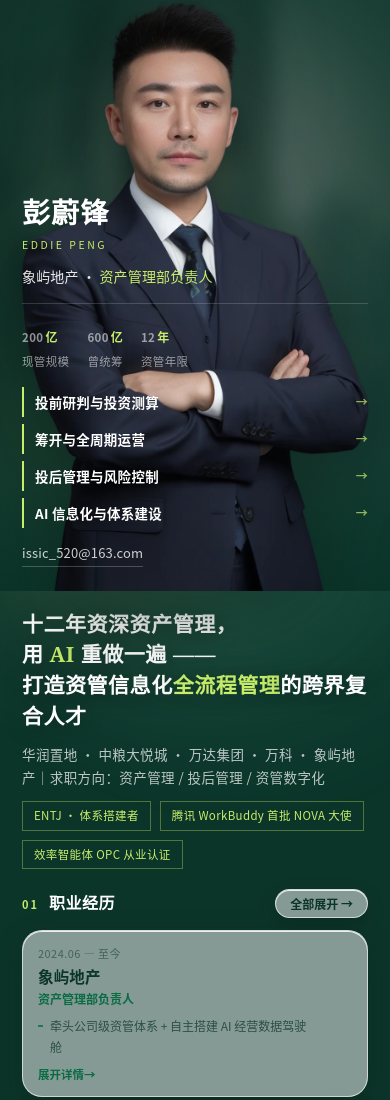
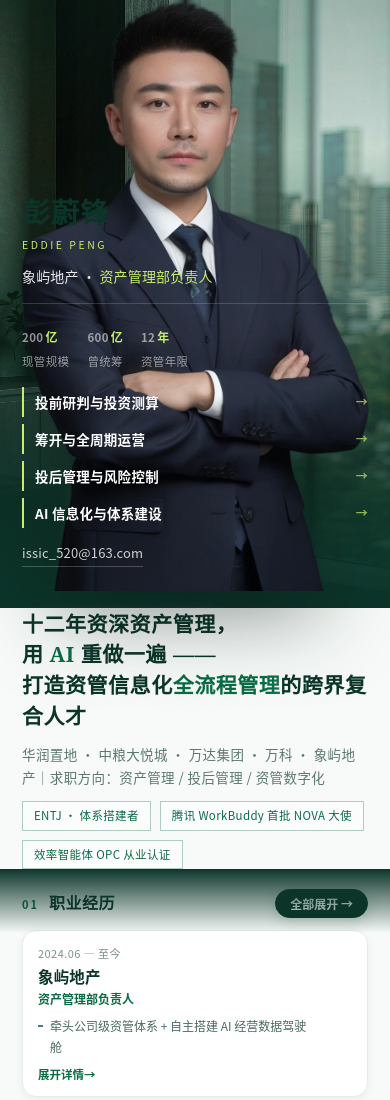
Before and after one commit to eeey1105/eddie-resume, a plain HTML site: page index.html in a window 390 px wide. Shown: the top 1100 px of the page. Drawn offline with Linux system fonts and the light colour scheme.

```diff
--- a/index.html
+++ b/index.html
@@ -17,7 +17,7 @@
 }
 *{box-sizing:border-box;margin:0;padding:0;}
 html{-webkit-text-size-adjust:100%;}
-body{background:var(--forest);color:#fff;font-family:var(--sans);font-size:16px;line-height:1.7;letter-spacing:.01em;-webkit-font-smoothing:antialiased;}
+body{background:#F7FAF8;color:#0C352A;font-family:var(--sans);font-size:16px;line-height:1.7;letter-spacing:.01em;-webkit-font-smoothing:antialiased;}
 a{color:inherit;text-decoration:none;}
 ul{list-style:none;}
 img{display:block;max-width:100%;}
@@ -28,32 +28,18 @@
 /* ---------- stage: 一整块底板 ---------- */
 .stage{position:relative;max-width:1560px;margin:0 auto;padding:0;
   display:grid;grid-template-columns:44% minmax(0,1fr);
-  height:100vh;min-height:680px;background:var(--forest);overflow:hidden;}
+  height:100vh;min-height:680px;background:transparent;overflow:hidden;}
 
-/* ---------- 极光炫光（沉在玻璃卡下面） ---------- */
-.aurora{position:absolute;left:-12%;top:-10%;width:124%;height:126%;z-index:0;pointer-events:none;filter:blur(84px);opacity:.75;}
-.aurora i{position:absolute;display:block;border-radius:50%;mix-blend-mode:screen;}
-.aurora i:nth-child(1){left:4%;top:60%;width:56%;height:50%;background:radial-gradient(circle at 50% 50%,rgba(199,238,107,.62),rgba(199,238,107,0) 68%);animation:auroraA 27s ease-in-out infinite alternate;}
-.aurora i:nth-child(2){left:28%;top:72%;width:64%;height:56%;background:radial-gradient(circle at 50% 50%,rgba(93,202,165,.58),rgba(93,202,165,0) 70%);animation:auroraB 33s ease-in-out infinite alternate;}
-.aurora i:nth-child(3){left:60%;top:54%;width:50%;height:46%;background:radial-gradient(circle at 50% 50%,rgba(132,216,255,.38),rgba(132,216,255,0) 70%);animation:auroraA 39s ease-in-out infinite alternate;}
-.aurora i:nth-child(4){left:10%;top:82%;width:42%;height:38%;background:radial-gradient(circle at 50% 50%,rgba(255,255,255,.28),rgba(255,255,255,0) 70%);animation:auroraB 45s ease-in-out infinite alternate;}
-@keyframes auroraA{from{transform:translate3d(-3%,2%,0) scale(1)}to{transform:translate3d(4%,-3%,0) scale(1.12)}}
-@keyframes auroraB{from{transform:translate3d(3%,-2%,0) scale(1.08)}to{transform:translate3d(-4%,3%,0) scale(.96)}}
-
-/* ---------- 苹果液态玻璃材质 ---------- */
-.glass{background:rgba(255,255,255,.5);
-  -webkit-backdrop-filter:blur(20px) saturate(180%);backdrop-filter:blur(20px) saturate(180%);
-  border:1px solid rgba(255,255,255,.62);border-radius:20px;
-  box-shadow:0 10px 34px rgba(4,22,16,.24),inset 0 1px 0 rgba(255,255,255,.85);}
-
-/* 氛围层：场景虚化，向四周渐隐融入墨绿底板（在标题层之下） */
+/* ---------- 左栏：办公室窗边场景 + 绿色渐变 ---------- */
 .ambient{position:absolute;left:0;top:0;width:44%;height:100%;z-index:0;pointer-events:none;
-  background:url("assets/hero-ambient.jpg") center 34%/cover no-repeat;opacity:.92;
-  -webkit-mask-image:radial-gradient(120% 84% at 48% 40%,#000 22%,rgba(0,0,0,.42) 56%,transparent 100%);
-  mask-image:radial-gradient(120% 84% at 48% 40%,#000 22%,rgba(0,0,0,.42) 56%,transparent 100%);}
-/* 底部压暗：承载图上文字，同样在标题层之下，不压暗主标题 */
+  background:url("assets/office-window.jpg") center 32%/cover no-repeat;
+  -webkit-mask-image:linear-gradient(90deg,#000 56%,rgba(0,0,0,.55) 80%,transparent 99%);
+  mask-image:linear-gradient(90deg,#000 56%,rgba(0,0,0,.55) 80%,transparent 99%);}
+/* 绿色渐变：顶部轻压、底部沉入墨绿（承载图上白字），右缘随图一起渐隐到浅底 */
 .veil{position:absolute;left:0;top:0;width:44%;height:100%;z-index:0;pointer-events:none;
-  background:linear-gradient(180deg,transparent 0,rgba(12,53,42,.10) 32%,rgba(12,53,42,.60) 66%,rgba(12,53,42,.90) 86%,var(--forest) 100%);}
+  background:linear-gradient(180deg,rgba(12,53,42,.16) 0,rgba(12,53,42,.05) 20%,rgba(12,53,42,.12) 46%,rgba(12,53,42,.58) 74%,rgba(12,53,42,.92) 92%,var(--forest) 100%);
+  -webkit-mask-image:linear-gradient(90deg,#000 56%,rgba(0,0,0,.55) 80%,transparent 99%);
+  mask-image:linear-gradient(90deg,#000 56%,rgba(0,0,0,.55) 80%,transparent 99%);}
 
 /* 人物：透明抠图层，压在标题之上形成立体遮挡；边缘柔和投影融入底板 */
 .photo{position:relative;z-index:2;pointer-events:none;}
@@ -78,29 +64,27 @@
 
 /* 主标题：z 序低于人物层，文字从人物身后穿过、被人物身体遮住，形成前后立体关系 */
 .headline{position:absolute;top:0;left:26%;right:0;z-index:1;padding:44px 34px 0 0;pointer-events:none;}
-.headline h1{font-family:var(--serif);font-weight:600;font-size:clamp(21px,2.15vw,32px);line-height:1.46;letter-spacing:.025em;text-shadow:0 2px 20px rgba(9,32,25,.45);}
-.headline h1 em{font-style:normal;color:var(--lime);}
-.headline .sub{font-size:13.5px;color:rgba(255,255,255,.72);margin-top:12px;letter-spacing:.03em;line-height:1.7;max-width:640px;}
+.headline h1{font-family:var(--serif);font-weight:600;font-size:clamp(21px,2.15vw,32px);line-height:1.46;letter-spacing:.025em;color:#0C352A;text-shadow:0 1px 14px rgba(247,250,248,.55);}
+.headline h1 em{font-style:normal;color:#0A6B45;}
+.headline .sub{font-size:13.5px;color:rgba(12,53,42,.66);margin-top:12px;letter-spacing:.03em;line-height:1.7;max-width:640px;}
 .headline .tags{display:flex;gap:9px;margin-top:12px;flex-wrap:wrap;}
-.headline .tags i{font-style:normal;font-size:11.5px;color:var(--lime);border:1px solid rgba(199,238,107,.35);padding:4px 11px;letter-spacing:.03em;}
+.headline .tags i{font-style:normal;font-size:11.5px;color:#0A6B45;border:1px solid rgba(10,107,69,.32);padding:4px 11px;letter-spacing:.03em;background:rgba(255,255,255,.5);}
 
 /* 右侧内容 */
 .content{position:relative;z-index:2;padding:212px 34px 24px 30px;display:flex;flex-direction:column;gap:16px;min-height:0;}
 .sec-hd{display:flex;align-items:baseline;gap:10px;}
-.sec-hd .no{font-size:11px;letter-spacing:.18em;color:var(--lime);font-weight:600;}
+.sec-hd .no{font-size:11px;letter-spacing:.18em;color:#0A6B45;font-weight:600;}
 .sec-hd h2{font-family:var(--serif);font-size:16px;font-weight:600;letter-spacing:.03em;}
-.sec-hd p{font-size:12px;color:rgba(255,255,255,.45);margin-left:auto;}
-.sec-hd button{font-size:12px;font-weight:600;color:var(--forest);background:rgba(255,255,255,.5);padding:5px 14px;cursor:pointer;margin-left:auto;border-radius:999px;
-  -webkit-backdrop-filter:blur(16px) saturate(170%);backdrop-filter:blur(16px) saturate(170%);
-  border:1px solid rgba(255,255,255,.62);box-shadow:0 6px 18px rgba(4,22,16,.2),inset 0 1px 0 rgba(255,255,255,.85);
+.sec-hd p{font-size:12px;color:rgba(12,53,42,.45);margin-left:auto;}
+.sec-hd button{font-size:12px;font-weight:600;color:#fff;background:#0C352A;padding:5px 14px;cursor:pointer;margin-left:auto;border-radius:999px;
+  border:1px solid #0C352A;box-shadow:0 4px 14px rgba(12,53,42,.18);
   transition:background .2s,border-color .2s,transform .2s;}
-.sec-hd button:hover{background:rgba(255,255,255,.68);border-color:rgba(255,255,255,.9);transform:translateY(-1px);}
+.sec-hd button:hover{background:#0A2B22;border-color:#0A2B22;transform:translateY(-1px);}
 
 .exp-grid{flex:1 1 auto;min-height:0;display:grid;grid-template-columns:repeat(3,minmax(0,1fr));grid-auto-rows:minmax(0,1fr);gap:12px;}
 .ecard{text-align:left;padding:14px 15px;cursor:pointer;color:var(--forest);display:flex;flex-direction:column;transition:background .24s,border-color .24s,transform .24s,box-shadow .24s;
-  background:rgba(255,255,255,.5);-webkit-backdrop-filter:blur(20px) saturate(180%);backdrop-filter:blur(20px) saturate(180%);
-  border:1px solid rgba(255,255,255,.62);border-radius:20px;box-shadow:0 10px 30px rgba(4,22,16,.22),inset 0 1px 0 rgba(255,255,255,.85);}
-.ecard:hover{background:rgba(255,255,255,.62);border-color:rgba(255,255,255,.86);transform:translateY(-3px);box-shadow:0 16px 40px rgba(4,22,16,.3),inset 0 1px 0 rgba(255,255,255,.95);}
+  background:#fff;border:1px solid #E4EDE7;border-radius:14px;box-shadow:0 2px 10px rgba(12,53,42,.06);}
+.ecard:hover{background:#fff;border-color:#9FD4B5;transform:translateY(-3px);box-shadow:0 12px 28px rgba(12,53,42,.12);}
 .ecard .yr{font-size:11px;color:rgba(12,53,42,.55);letter-spacing:.04em;font-variant-numeric:tabular-nums;}
 .ecard .co{font-size:15.5px;font-weight:600;line-height:1.35;margin:5px 0 3px;letter-spacing:.01em;}
 .ecard .rl{font-size:12px;color:#0A6B45;font-weight:600;}
@@ -112,15 +96,14 @@
 
 .vibe-grid{display:grid;grid-template-columns:repeat(4,minmax(0,1fr));gap:12px;}
 .vcard{text-align:left;padding:13px 14px;cursor:pointer;color:var(--forest);transition:background .24s,border-color .24s,transform .24s,box-shadow .24s;
-  background:rgba(255,255,255,.5);-webkit-backdrop-filter:blur(20px) saturate(180%);backdrop-filter:blur(20px) saturate(180%);
-  border:1px solid rgba(255,255,255,.62);border-radius:20px;box-shadow:0 10px 30px rgba(4,22,16,.22),inset 0 1px 0 rgba(255,255,255,.85);}
-.vcard:hover{background:rgba(255,255,255,.62);border-color:rgba(255,255,255,.86);transform:translateY(-3px);box-shadow:0 16px 40px rgba(4,22,16,.3),inset 0 1px 0 rgba(255,255,255,.95);}
+  background:#fff;border:1px solid #E4EDE7;border-radius:14px;box-shadow:0 2px 10px rgba(12,53,42,.06);}
+.vcard:hover{background:#fff;border-color:#9FD4B5;transform:translateY(-3px);box-shadow:0 12px 28px rgba(12,53,42,.12);}
 .vcard .vt{font-size:10.5px;letter-spacing:.14em;color:#0A6B45;font-weight:600;}
 .vcard h3{font-size:13.5px;font-weight:600;line-height:1.45;margin:5px 0 4px;}
 .vcard p{font-size:11.5px;color:rgba(12,53,42,.72);line-height:1.6;}
-.vcard.add{background:rgba(255,255,255,.24);-webkit-backdrop-filter:blur(14px) saturate(160%);backdrop-filter:blur(14px) saturate(160%);
-  border:1px dashed rgba(12,53,42,.4);display:flex;flex-direction:column;align-items:center;justify-content:center;gap:5px;color:rgba(12,53,42,.68);box-shadow:none;}
-.vcard.add:hover{color:var(--forest);border-color:rgba(12,53,42,.7);background:rgba(255,255,255,.36);}
+.vcard.add{background:rgba(12,53,42,.028);
+  border:1px dashed rgba(12,53,42,.32);display:flex;flex-direction:column;align-items:center;justify-content:center;gap:5px;color:rgba(12,53,42,.6);box-shadow:none;}
+.vcard.add:hover{color:var(--forest);border-color:rgba(12,53,42,.6);background:rgba(12,53,42,.06);}
 .vcard.add .plus{font-size:18px;line-height:1;}
 .vcard.add span{font-size:12px;}
 
@@ -177,12 +160,15 @@
 }
 @media (max-width:1080px){
   .stage{grid-template-columns:1fr;grid-template-rows:none;height:auto;min-height:0;padding-bottom:26px;}
-  .ambient,.veil{width:100%;height:70vh;}
-  .aurora{width:120%;height:76vh;left:-10%;top:-4%;}
-  .ambient{-webkit-mask-image:radial-gradient(96% 72% at 50% 40%,#000 28%,rgba(0,0,0,.4) 62%,transparent 100%);mask-image:radial-gradient(96% 72% at 50% 40%,#000 28%,rgba(0,0,0,.4) 62%,transparent 100%);}
-  .veil{background:linear-gradient(180deg,transparent 0,rgba(12,53,42,.45) 74%,var(--forest) 100%);}
+  .ambient,.veil{width:100%;height:72vh;
+    -webkit-mask-image:none;mask-image:none;}
+  .ambient{background-position:center 30%;}
+  .veil{background:linear-gradient(180deg,rgba(12,53,42,.30) 0,rgba(12,53,42,.08) 24%,rgba(12,53,42,.40) 58%,rgba(12,53,42,.82) 80%,var(--forest) 100%);}
   .photo{min-height:70vh;}
   .photo img{left:50%;height:100%;bottom:0;transform:translateX(-50%);}
+  .content{position:relative;padding:26px;}
+  .content::before{content:"";position:absolute;left:0;top:0;right:0;height:64px;
+    background:linear-gradient(180deg,var(--forest) 0,rgba(12,53,42,0) 100%);pointer-events:none;}
   .headline{position:relative;left:auto;right:auto;padding:22px 26px 0;}
   .content{padding:26px;}
   .exp-grid{grid-template-columns:repeat(2,minmax(0,1fr));}
@@ -224,7 +210,6 @@
 
 <main class="stage" id="main">
 
-  <div class="aurora" aria-hidden="true"><i></i><i></i><i></i><i></i></div>
   <div class="ambient" aria-hidden="true"></div>
   <div class="veil" aria-hidden="true"></div>
 
```
Also changed, not shown: assets/hero-ambient.jpg (deleted), assets/office-window.jpg (added).
